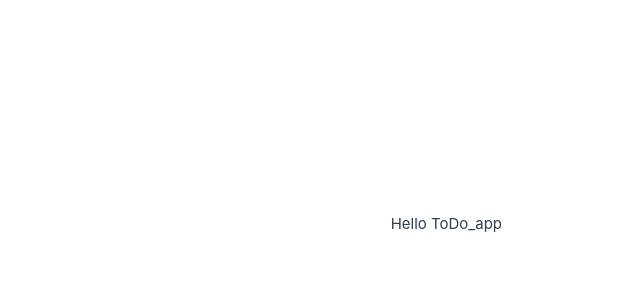
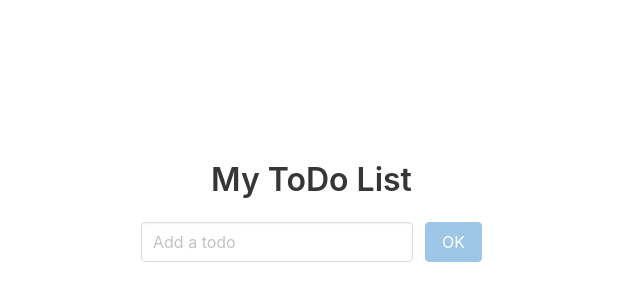
Before and after one commit to SofiyaKH/TODO_Vue, a Vue app in the folder ToDo_vue/: page / in a window 1280 px wide. Shown: the part 176-476 px from the top of the page, without its empty margins (138-778 px from the left). Built offline with nearby package versions, Linux system fonts and the light colour scheme.

Commit message:
second commit

```diff
--- a/ToDo_vue/package.json
+++ b/ToDo_vue/package.json
@@ -8,6 +8,8 @@
     "preview": "vite preview"
   },
   "dependencies": {
+    "bulma": "^0.9.4",
+    "uuid": "^9.0.0",
     "vue": "^3.2.47"
   },
   "devDependencies": {
--- a/ToDo_vue/src/App.vue
+++ b/ToDo_vue/src/App.vue
@@ -1,3 +1,79 @@
 <template>
-  <p>Hello ToDo_app</p>
+  <div class="wrapper__todo">
+    <div class="title has-text-centered">My ToDo List</div>
+
+    <form @submit.prevent="addToDO">
+      <div class="field is-grouped mb-5">
+        <p class="control is-expanded">
+          <input
+            v-model="newToDoContent"
+            class="input"
+            type="text"
+            placeholder="Add a todo "
+          />
+        </p>
+        <p class="control">
+          <button
+            :disabled="!newToDoContent"
+            type="submit"
+            class="button is-info"
+          >
+            OK
+          </button>
+        </p>
+      </div>
+    </form>
+
+    <div v-for="todo in todos" :key="todo.id" class="card mb-5">
+      <div class="card-content">
+        <div class="content">
+          <div
+            class="columns is-mobile is-vcentered is-justify-content-space-between"
+          >
+            <div class="columm">{{ todo.content }}</div>
+            <div class="columm">
+              <button class="button is-light">&check;</button>
+              <button class="button is-danger ml-2">&cross;</button>
+            </div>
+          </div>
+        </div>
+      </div>
+    </div>
+  </div>
 </template>
+
+<script setup>
+//import
+import { ref } from "vue";
+import { v4 as uuidv4 } from "uuid";
+
+//todo
+const todos = ref([
+  // { id: "id1", content: "hello", done: false },
+  // { id: "id2", content: "check", done: false },
+]);
+
+// add to do
+const newToDoContent = ref("");
+
+const addToDO = () => {
+  const newToDo = {
+    id: uuidv4(),
+    content: newToDoContent.value,
+    done: false,
+  };
+  todos.value.push(newToDo);
+  newToDoContent.value = "";
+  console.log("Отправлено", newToDo);
+};
+</script>
+
+<style>
+@import "bulma/css/bulma.min.css";
+
+.wrapper__todo {
+  max-width: 400px;
+  padding: 20px;
+  margin: 0 auto;
+}
+</style>
```
Also changed, not shown: 1 other file (tests, documents, lock files or other folders).
